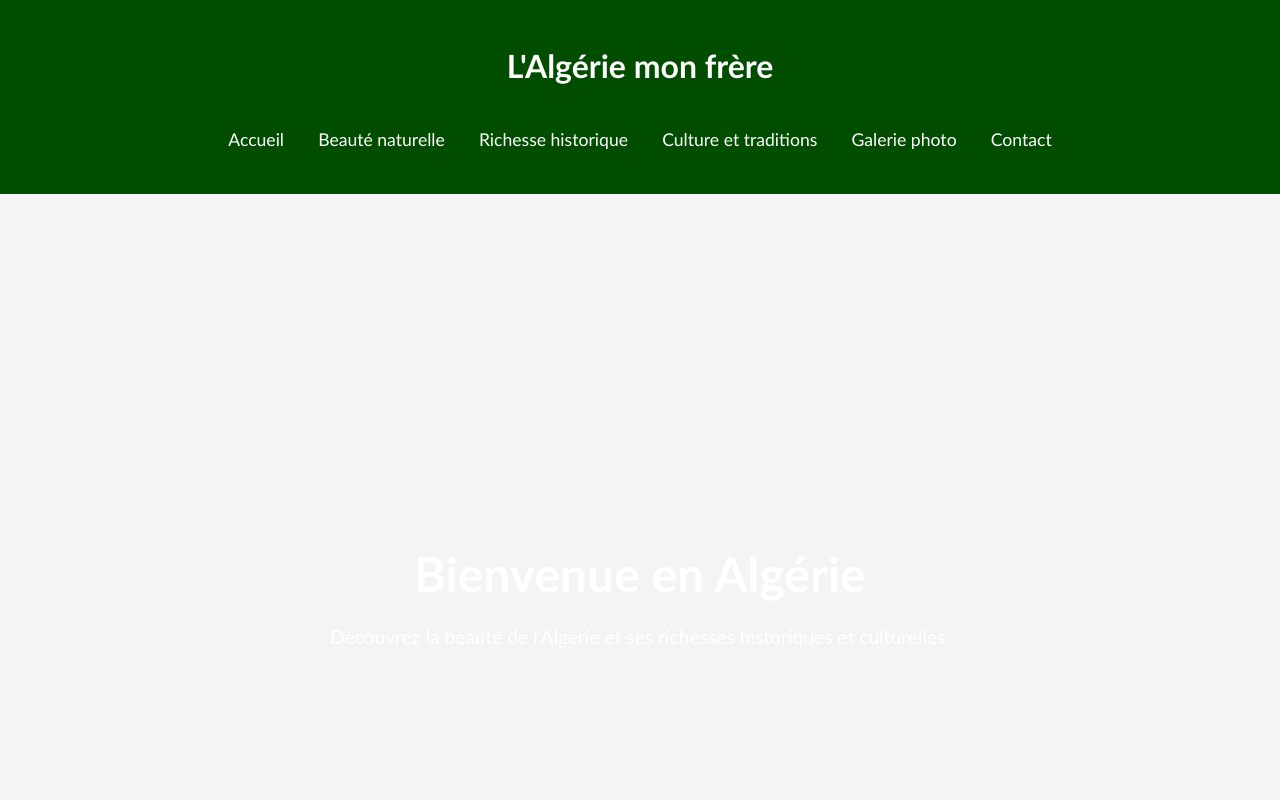
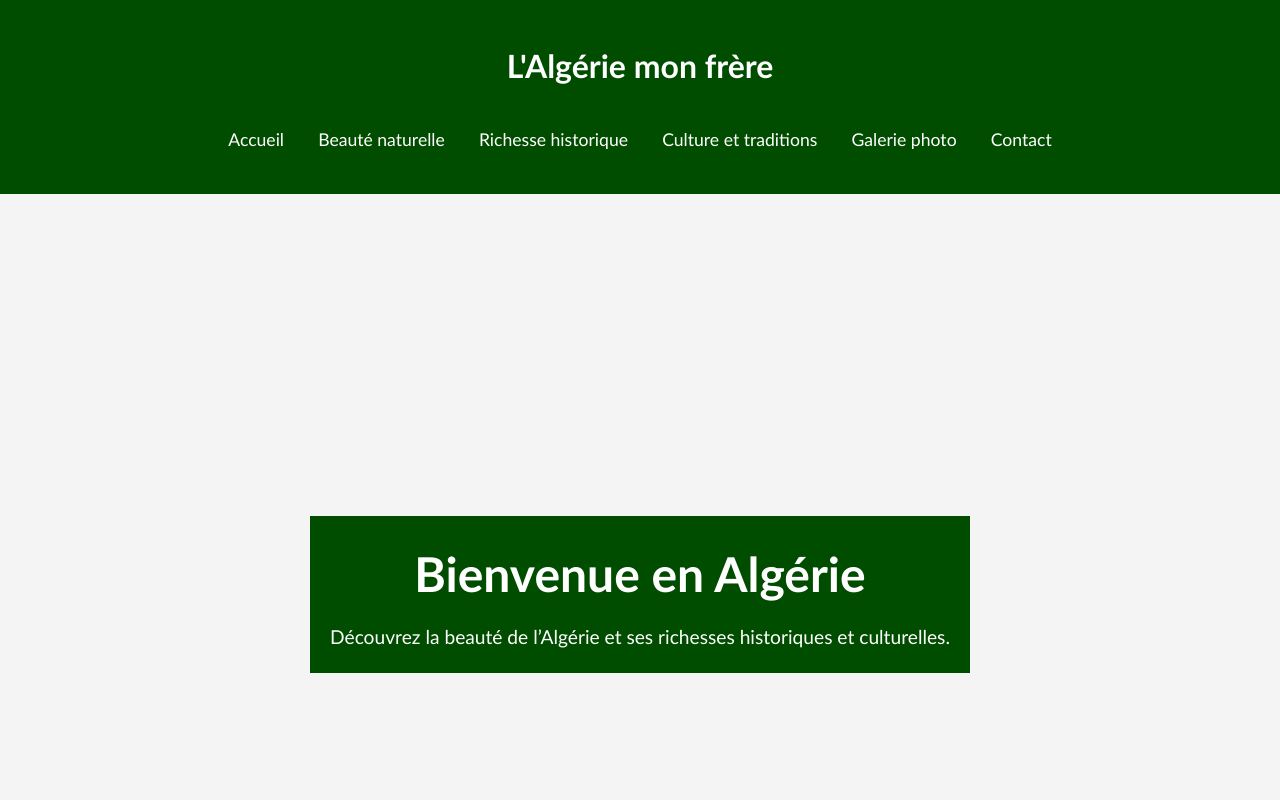
Before and after one commit to mo7adesigenr/mohamed-bouziani, a plain HTML site: page index.html in a window 1280 px wide. Shown: the top 800 px of the page. Drawn offline with nearby package versions, Linux system fonts and the light colour scheme.

Commit message:
Update style.css

```diff
--- a/style.css
+++ b/style.css
@@ -91,9 +91,8 @@ nav ul li a:hover {
 }
 
 .home-section .overlay {
-    background-color: #f4f4f4;
+    background: #004d00;
     padding: 20px;
-    border-radius: 23px;
     text-align: center;
     color: #fff;
 }
```
